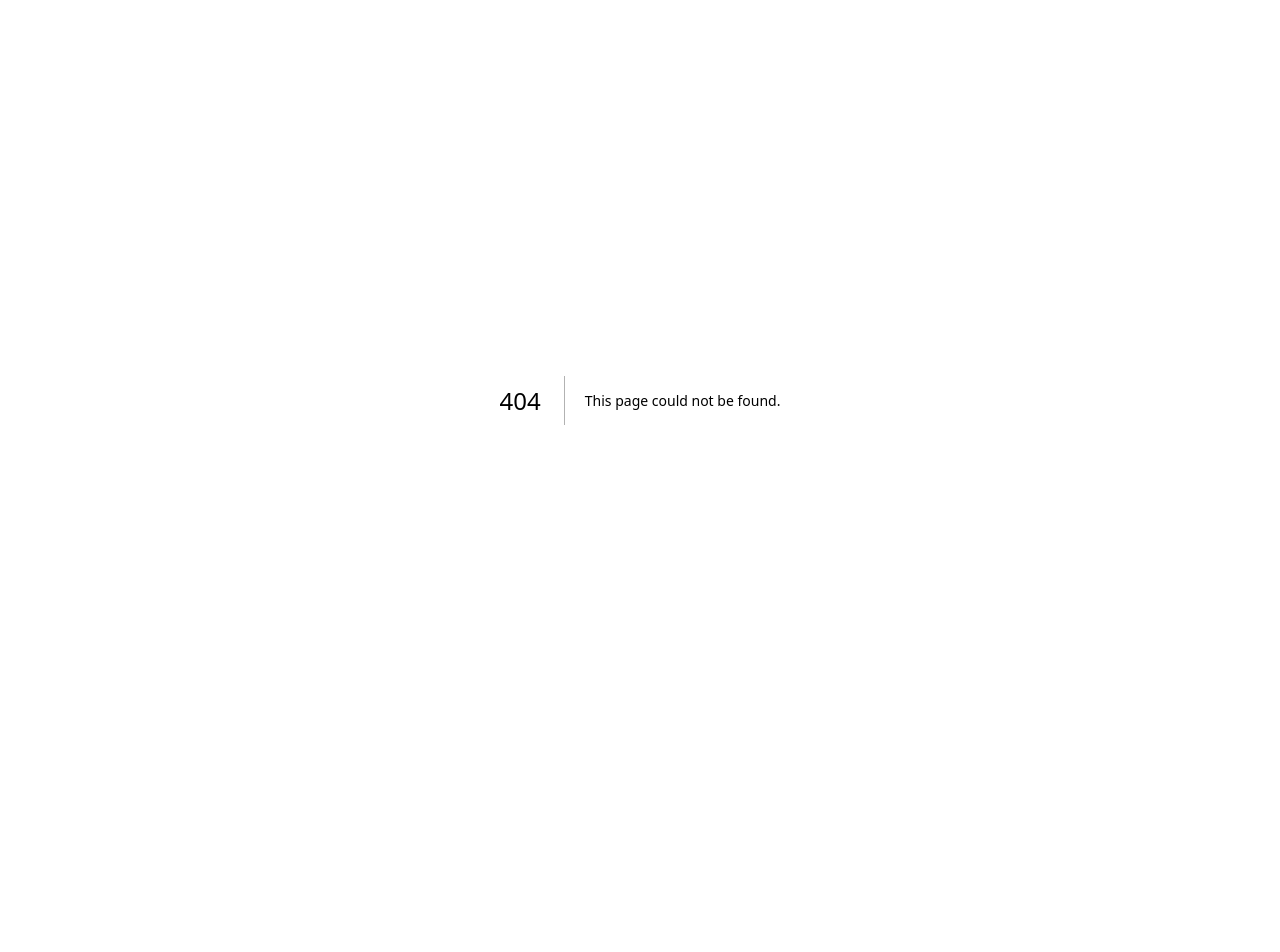
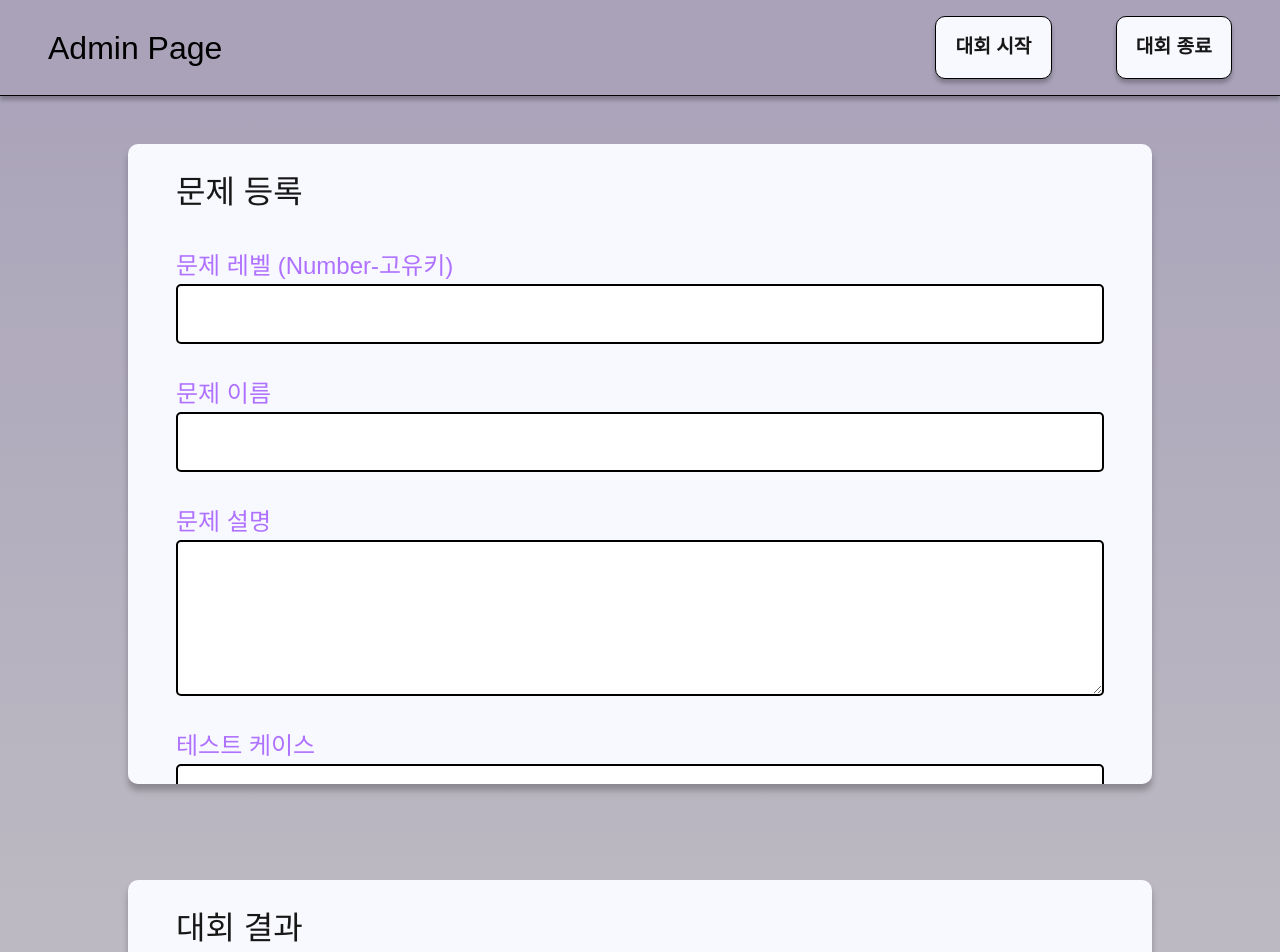
Before and after one commit to siwolee/BlindCodeGame, a Next.js app in the folder next/: page /admin in a window 1280 px wide. Before the commit this address had no page. Shown: the top 952 px of the page. Before the commit the page ends 800 px from the top, so only its background shows below. Built offline with nearby package versions, Linux system fonts and the light colour scheme.

Commit message:
Feat: AdminPage UI

```diff
--- /dev/null
+++ b/next/pages/admin.tsx
@@ -0,0 +1,113 @@
+import styles from "../styles/admin/admin.module.scss";
+import { useState } from 'react';
+
+export default function AdminPage() {
+  const [level, setLevel] = useState('');
+  const [subjectTitle, setSubjectTitle] = useState('');
+  const [subjectContent, setSubjectContent] = useState('');
+  const [testCase, setTestCase] = useState('');
+  const [correctOutput, setCorrectOutput] = useState('');
+
+  const handleSubmit = async () => {
+    try {
+      // 문제 등록 POST API 호출 코드 추가 예정
+      console.log(level, subjectTitle, subjectContent, testCase, correctOutput);
+
+      setLevel('');
+      setSubjectTitle('');
+      setSubjectContent('');
+      setTestCase('');
+      setCorrectOutput('');
+    } catch (error) {
+      console.error('Error:', error);
+    }
+  };
+
+  const handleResultList = async () => {
+    try {
+      // 대회 결과 GET API 호출 추가 예정
+
+    } catch (error) {
+      console.error('Error:', error);
+    }
+  }
+
+  return (
+    <div className={styles.layout}>
+      <div className={styles.header}>
+        <div className={styles.logo}>Admin Page</div>
+        <div className={styles.btnContainer}>
+          <button className={styles.adminBtn}>대회 시작</button>
+          <button className={styles.adminBtn}>대회 종료</button>
+        </div>
+      </div>
+
+      <div className={styles.adminContainer}>
+
+        <div className={styles.subjectContainer}>
+          <div className={styles.containerTitle}>문제 등록</div>
+          <div className={styles.inputWrapper}>
+            <div className={styles.title}>문제 레벨 (Number-고유키)</div>
+            <input
+             type="text"
+             value={level}
+             onChange={(e) => setLevel(e.target.value)}
+            />
+          </div>
+
+          <div className={styles.inputWrapper}>
+            <div className={styles.title}>문제 이름</div>
+            <input
+             type="text"
+             value={subjectTitle}
+             onChange={(e) => setSubjectTitle(e.target.value)}
+            />
+          </div>
+
+          <div className={styles.inputWrapper}>
+            <div className={styles.title}>문제 설명</div>
+            <textarea
+              className={styles.textAreaBox}
+              rows={5}
+              value={subjectContent}
+              onChange={(e) => setSubjectContent(e.target.value)}
+            />
+          </div>
+
+          <div className={styles.inputWrapper}>
+            <div className={styles.title}>테스트 케이스</div>
+            <textarea
+              className={styles.textAreaBox}
+              rows={5}
+              value={testCase}
+              onChange={(e) => setTestCase(e.target.value)}
+            />
+          </div>
+
+          <div className={styles.inputWrapper}>
+            <div className={styles.title}>정상 출력</div>
+            <textarea
+              className={styles.textAreaBox}
+              rows={5}
+              value={correctOutput}
+              onChange={(e) => setCorrectOutput(e.target.value)}
+            />
+          </div>
+
+          <div className={styles.btnContainer}>
+            <button className={styles.adminBtn} onClick={handleSubmit}>문제 등록하기</button>
+          </div>
+        </div>
+
+        <div className={styles.subjectContainer}>
+          <div className={styles.containerTitle}>대회 결과</div>
+
+          <div className={styles.btnContainer}>
+            <button className={styles.adminBtn} onClick={handleResultList}>대회 결과 조회</button>
+          </div>
+
+        </div>
+      </div>
+    </div>
+  );
+}
--- /dev/null
+++ b/next/styles/admin/admin.module.scss
@@ -0,0 +1,109 @@
+@import "../common.scss";
+
+.layout {
+  display: flex;
+  flex-direction: column;
+  align-items: center;
+  width: 100%;
+  // height: 100vh;
+  background: var(
+    --violet-light,
+    linear-gradient(180deg, #a9a2b9 0%, #c9c9c9 100%)
+  );
+}
+
+.header {
+  display: flex;
+  width: 100%;
+  height: 6rem;
+  padding: 1rem 3rem;
+  justify-content: space-between;
+  align-items: center;
+  flex-shrink: 0;
+  border-bottom: 1px solid #000;
+  background: #a9a2b9;
+  box-shadow: 0px 4px 4px 0px rgba(0, 0, 0, 0.25);
+}
+
+.logo {
+  color: #000;
+  font-family: var($font-text-bold);
+  font-size: 2rem;
+}
+
+.btnContainer {
+  display: flex;
+  align-items: center;
+  gap: 4rem;
+}
+
+.adminBtn {
+  padding: 1rem 1.2rem;
+  border-radius: 10px;
+  border: 0.1rem solid black;
+  box-shadow: 0px 4px 4px 0px rgba(0, 0, 0, 0.25);
+  background-color: #f8f8ff;
+  font-size: 1.2rem;
+  font-weight: 700;
+}
+
+.containerTitle {
+  font-family: var($font-text-bold);
+  font-size: 2rem;
+}
+
+.adminContainer {
+  display: flex;
+  flex-direction: column;
+  width: 80%;
+}
+
+
+.subjectContainer {
+  display: flex;
+  flex-direction: column;
+  border-radius: 10px;
+  padding: 1.5rem 3rem;
+  width: 100%;
+  height: 40rem;
+  background-color: #f8f8ff;
+  box-shadow: 0 0.4rem 0.4rem 0 rgba(0, 0, 0, 0.25);
+  gap: 2rem;
+  overflow-y: scroll;
+  margin: 3rem 0;
+}
+
+.subjectContainer::-webkit-scrollbar {
+  width: 8px; /* 스크롤바 너비 조정 */
+}
+
+.subjectContainer::-webkit-scrollbar-thumb {
+  background-color: rgba(0, 0, 0, 0.2);
+  border-radius: 10px; /* 스크롤바에 radius 적용 */
+}
+
+.inputWrapper {
+  display: flex;
+  flex-direction: column;
+
+  input {
+    width: 100%;
+    border-radius: 5px;
+    border: 2px solid black;
+    padding: 1rem;
+  }
+
+  textarea {
+    width: 100%;
+    // height: 15rem;
+    border-radius: 5px;
+    border: 2px solid black;
+    padding: 1rem;
+  }
+}
+
+.title {
+  color: #af71ff;
+  font-family: var($font-text-bold);
+  font-size: 1.5rem;
+}
--- a/next/styles/home/home.module.scss
+++ b/next/styles/home/home.module.scss
@@ -40,7 +40,7 @@
 }
 
 .content {
-  $font-text-regular: "11StreetGothicRegular";
+  font-family: var($font-text-regular);
   font-size: 1.5rem;
 }
 
@@ -57,6 +57,7 @@
   border: 0.1rem solid black;
   box-shadow: 0px 4px 4px 0px rgba(0, 0, 0, 0.25);
   background-color: #f8f8ff;
+  font-family: var($font-text-regular);
   font-size: 1.2rem;
   font-weight: 700;
 }
@@ -67,6 +68,7 @@
   border: 0.1rem solid black;
   box-shadow: 0px 4px 4px 0px rgba(0, 0, 0, 0.25);
   background-color: #f8f8ff;
+  font-family: var($font-text-regular);
   font-size: 1.2rem;
   font-weight: 700;
 }
```
